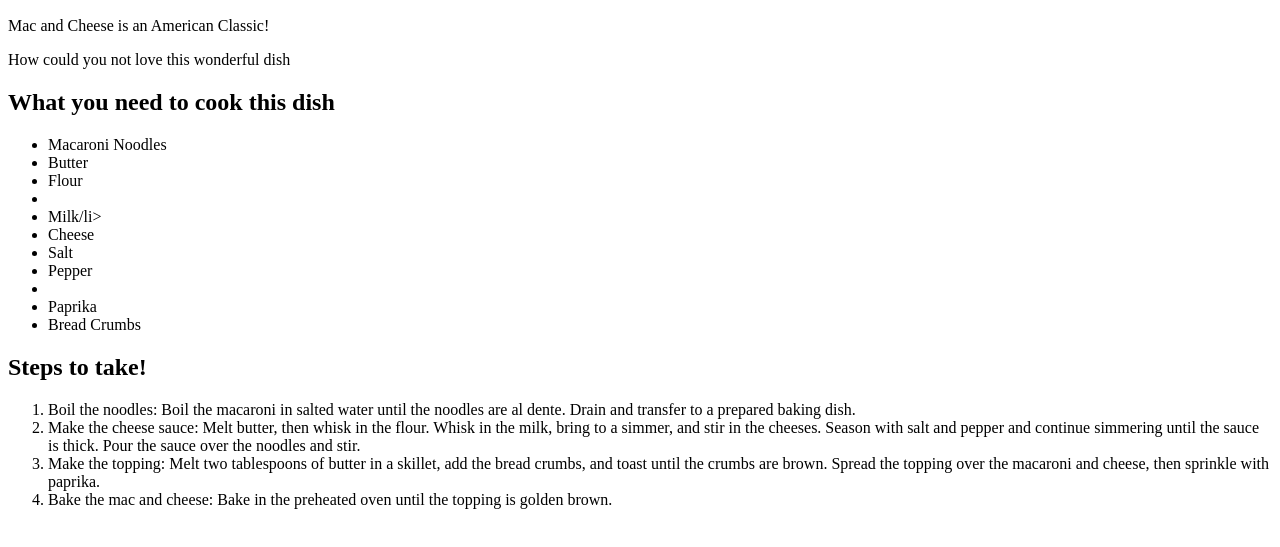
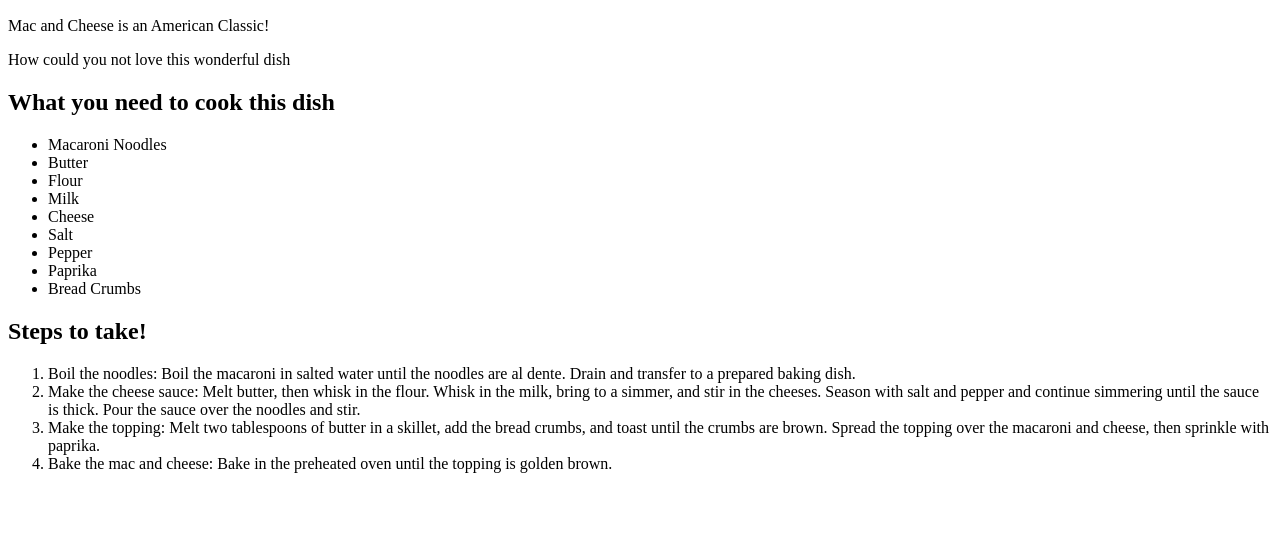
Before and after one commit to brandonwald/odin_recipes, a plain HTML site: page recipes/mac-and-cheese.html in a window 1280 px wide. Shown: the part 99-646 px from the top of the page. Drawn offline with Linux system fonts and the light colour scheme.

Commit message:
Fix Typos

```diff
--- a/recipes/mac-and-cheese.html
+++ b/recipes/mac-and-cheese.html
@@ -14,11 +14,11 @@
         <ul>
             <li>Macaroni Noodles</li>
             <li>Butter</li>
-            <li>Flour<li>
-            <li>Milk/li>
+            <li>Flour</li>
+            <li>Milk</li>
             <li>Cheese</li>
             <li>Salt</li>
-            <li>Pepper<li>
+            <li>Pepper</li>
             <li>Paprika</li>
             <li>Bread Crumbs</li>
 
```
